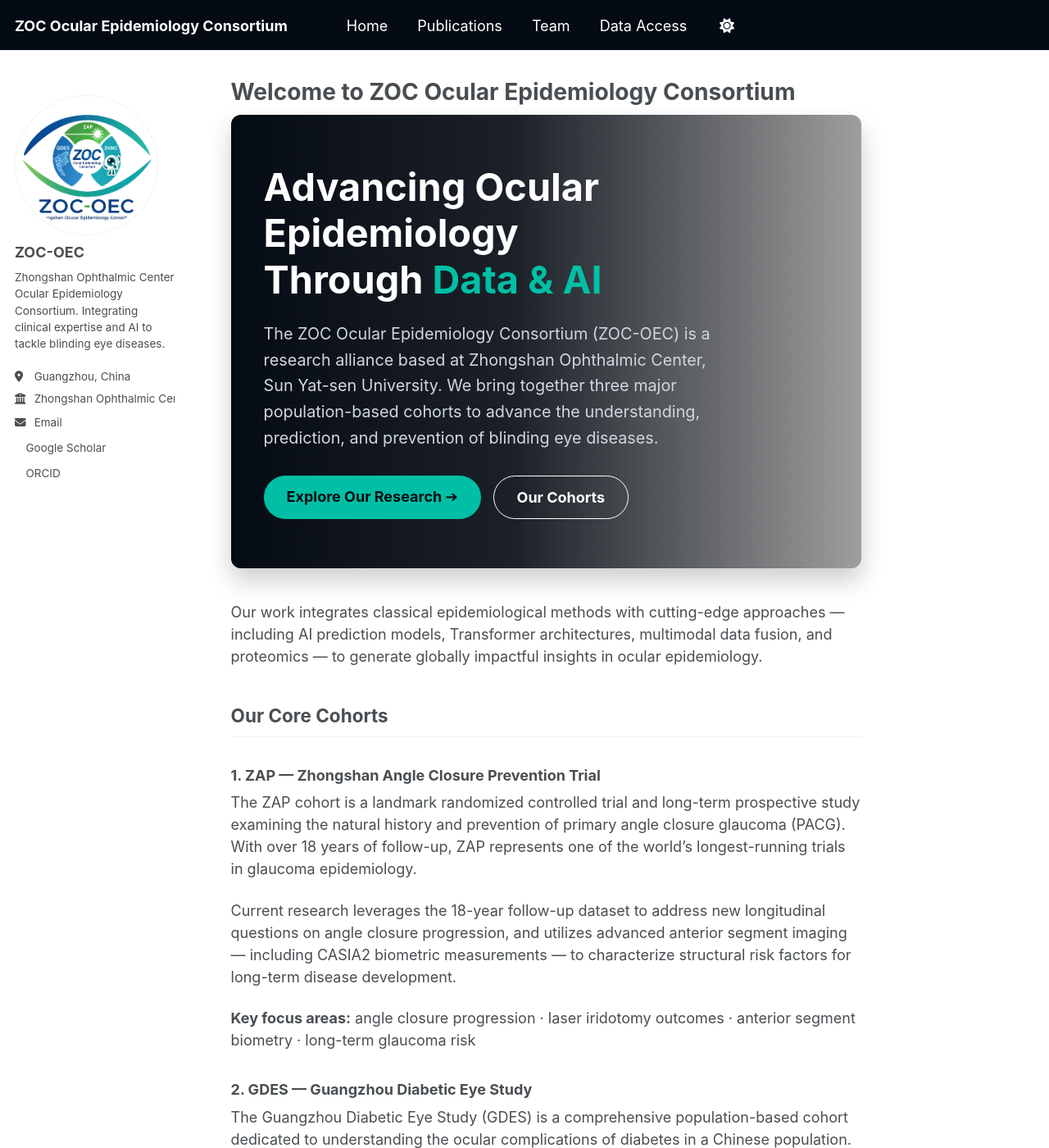
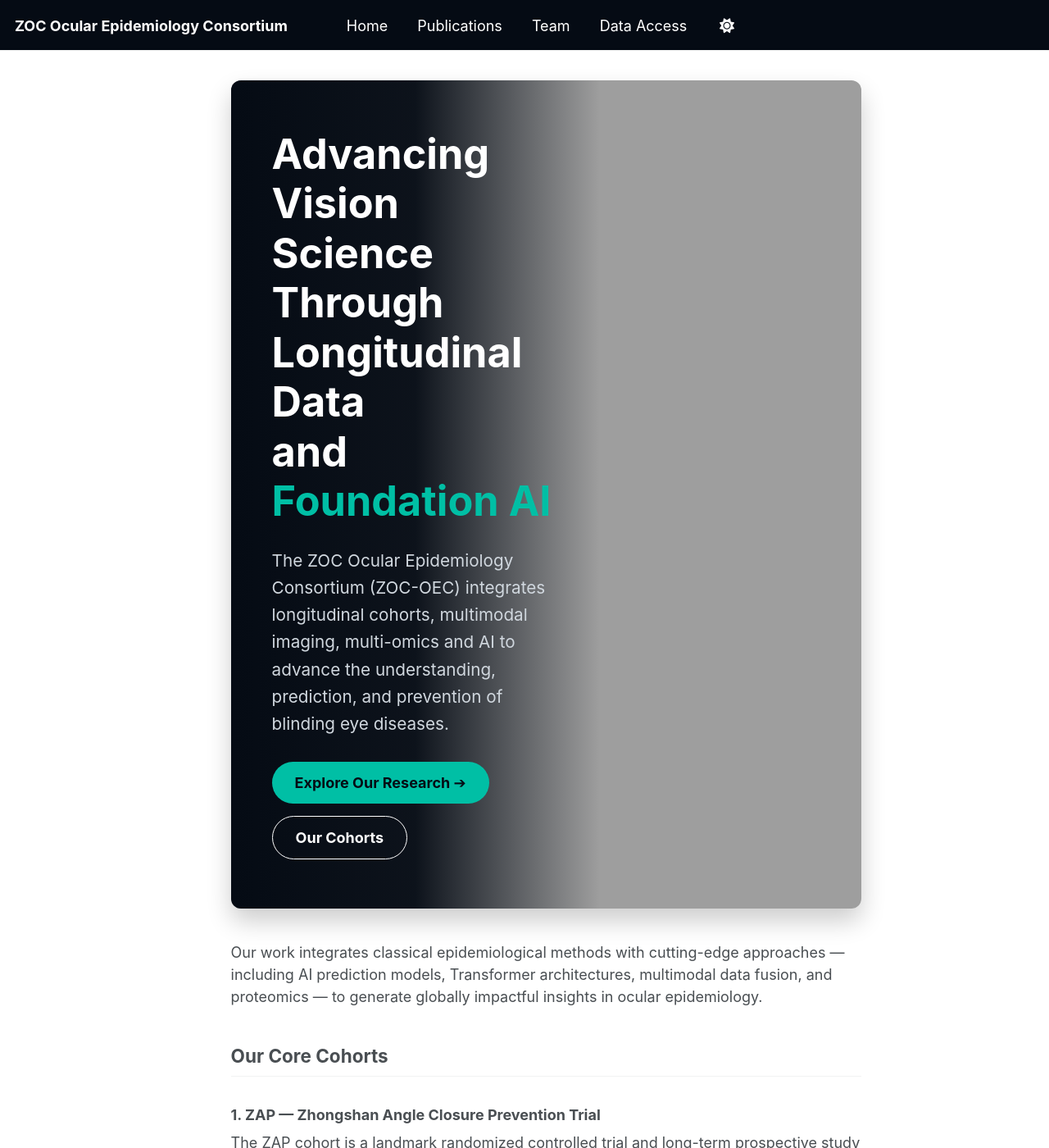
Before and after one commit to zoc-oec/zoc-oec.github.io, a Jekyll site: the page built from _pages/about.md, in a window 1280 px wide and 1400 px high. Shown: the whole window at 82% size. Built offline with Jekyll 4.4.1, drawn with Linux system fonts in a browser that asks for light colours; a script bundle is joined from its source files by our own code; library files that are not in the unit come from our copies.

Commit message:
Update about.md

```diff
--- a/_pages/about.md
+++ b/_pages/about.md
@@ -1,24 +1,31 @@
 ---
 permalink: /
-title: "Welcome to ZOC Ocular Epidemiology Consortium"
-author_profile: true
+layout: single
+classes: wide
+author_profile: false
 redirect_from:
   - /about/
   - /about.html
 ---
 
+<style>
+  /* 隐藏默认自带的灰色页面标题，让封面图直接顶在最上面 */
+  h1.page__title {
+    display: none !important;
+  }
+</style>
 
-<div style="position: relative; width: 100%; border-radius: 12px; overflow: hidden; background-image: url('https://zoc-oec.github.io/images/Cover.png'); background-size: cover; background-position: center; margin-bottom: 40px; box-shadow: 0 15px 30px rgba(0,0,0,0.2);">
+<div style="position: relative; width: 100%; border-radius: 12px; overflow: hidden; background-image: url('https://zoc-oec.github.io/images/Cover.png'); background-size: cover; background-position: center right; margin-bottom: 40px; box-shadow: 0 15px 30px rgba(0,0,0,0.2); display: flex; min-height: 480px;">
 
-  <div style="background: linear-gradient(to right, #050b14 0%, rgba(5,11,20, 0.85) 45%, rgba(5,11,20, 0) 100%); padding: 60px 40px; width: 100%; box-sizing: border-box; display: flex; flex-direction: column; justify-content: center; min-height: 420px;">
+  <div style="background: linear-gradient(to right, rgba(5,11,20, 1) 0%, rgba(5,11,20, 0.95) 50%, rgba(5,11,20, 0) 100%); padding: 60px 50px; width: 55%; min-width: 450px; box-sizing: border-box; display: flex; flex-direction: column; justify-content: center;">
 
-    <div style="max-width: 550px;">
-      <h1 style="color: white; font-size: 2.6em; line-height: 1.2; margin-top: 0; border-bottom: none; font-weight: 700;">
-        Advancing Ocular Epidemiology <br>Through <span style="color: #00bfa5;">Data & AI</span>
+    <div style="max-width: 600px;">
+      <h1 style="color: white; font-size: 2.8em; line-height: 1.2; margin-top: 0; border-bottom: none; font-weight: 700;">
+        Advancing Vision Science <br>Through Longitudinal Data <br>and <span style="color: #00bfa5;">Foundation AI</span>
       </h1>
 
-      <p style="color: #d0d7de; font-size: 1.1em; line-height: 1.6; margin: 20px 0;">
-        The ZOC Ocular Epidemiology Consortium (ZOC-OEC) is a research alliance based at Zhongshan Ophthalmic Center, Sun Yat-sen University. We bring together three major population-based cohorts to advance the understanding, prediction, and prevention of blinding eye diseases.
+      <p style="color: #d0d7de; font-size: 1.15em; line-height: 1.6; margin: 20px 0;">
+        The ZOC Ocular Epidemiology Consortium (ZOC-OEC) integrates longitudinal cohorts, multimodal imaging, multi-omics and AI to advance the understanding, prediction, and prevention of blinding eye diseases.
       </p>
 
       <div style="margin-top: 30px; display: flex; gap: 15px; flex-wrap: wrap;">
```
